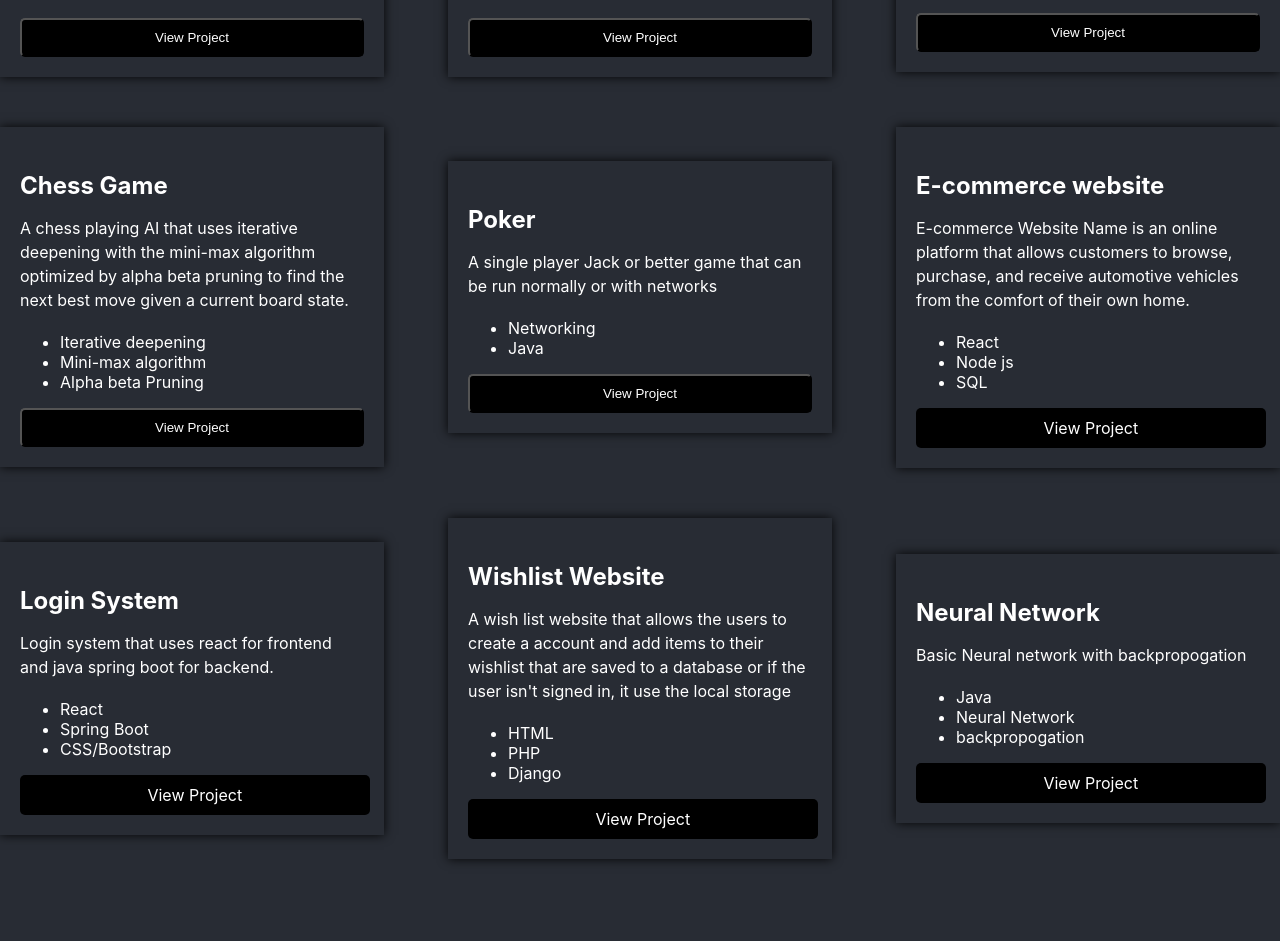
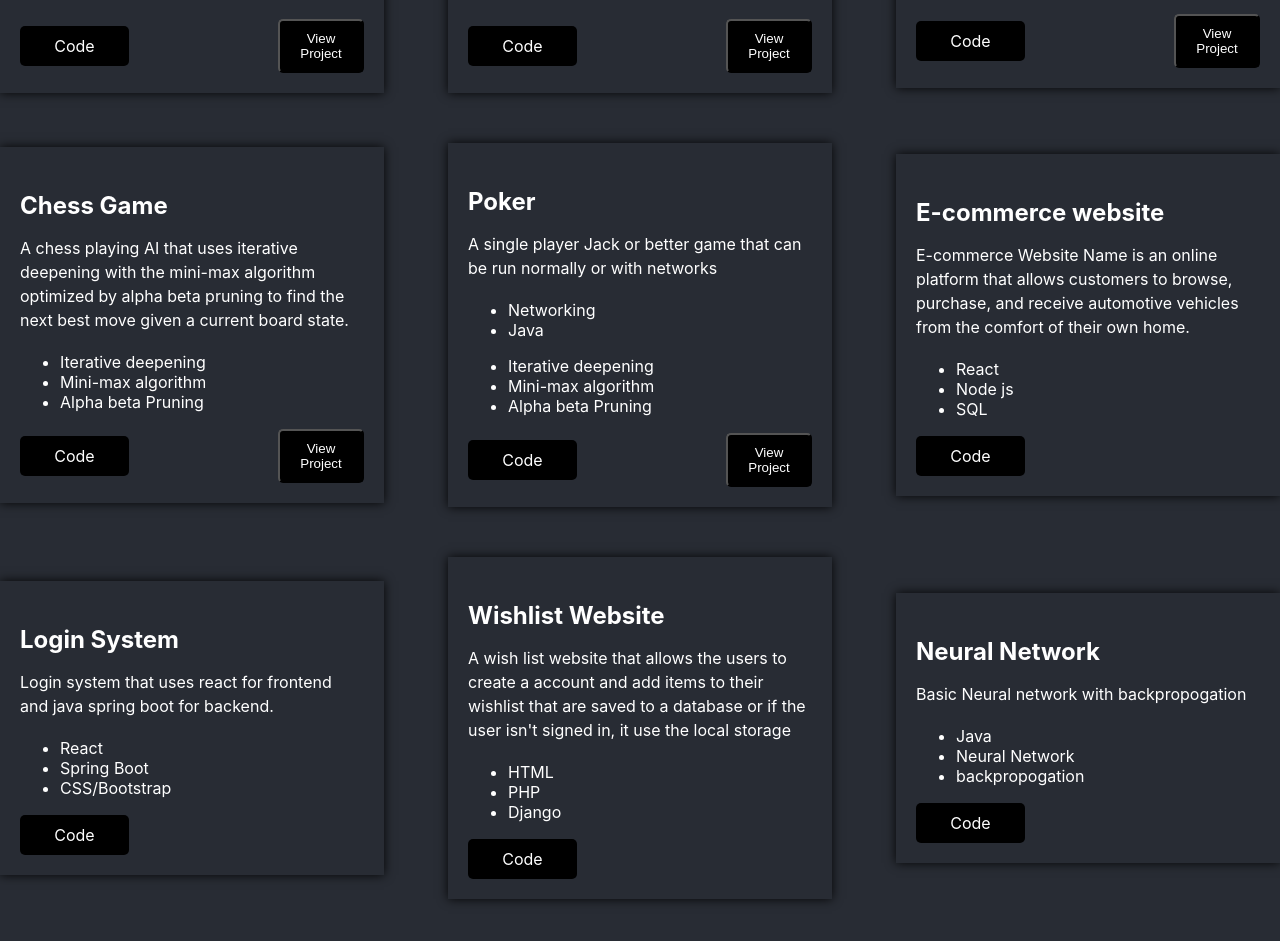
Before and after one commit to Harman3328/portfolio, a React (Create React App) app: page / in a window 1280 px wide. Shown: the part 7631-8572 px from the top of the page. Built offline with nearby package versions, Linux system fonts and the light colour scheme.

Commit message:
fixed pdf not showing

```diff
--- a/src/components/Home.js
+++ b/src/components/Home.js
@@ -4,7 +4,6 @@ import "aos/dist/aos.css";
 import styles from "./Home.module.css"
 import { FaLinkedin, FaGithub, FaEnvelope, FaPhone } from 'react-icons/fa';
 import JobOnePopup from "./JobOnePopup";
-import ProjectPopup from "./ProjectPopup";
 import CanadaSummerGames from "../assets/canada-summer-games-2022.jpg";
 import AnimalerieRègneAnimal from "../assets/Animalerie-Règne-Animal.png"
 import Thelashbarco from "../assets/Thelashbarco.png"
@@ -48,28 +47,13 @@ function Home() {
     const [showPopupOne, setShowPopupOne] = useState(false);
     const [showPopupTwo, setShowPopupTwo] = useState(false);
     const [showPopupThree, setShowPopupThree] = useState(false);
-    const [showPopupFour, setShowPopupFour] = useState(false);
-    const [showPopupFive, setShowPopupFive] = useState(false);
-    const [showPopupSix, setShowPopupSix] = useState(false);
-    const [showPopupSeven, setShowPopupSeven] = useState(false);
-    const [showPopupEight, setShowPopupEight] = useState(false);
 
     useEffect(() => {
         AOS.init({ duration: 2000 })
     }, [])
 
-    function openPdf() {
-        window.open(resumePdf)
-    }
-
-    function scrollToSection() {
-        setTimeout(() => {
-            document.getElementById("popupProject").scrollIntoView({
-                behavior: "smooth",
-                block: "start",
-                inline: "nearest"
-            });
-        }, 200)
+    function openPdf(pdf) {
+        window.open(pdf)
     }
 
     function handlePopupOneButtonClick() {
@@ -94,51 +78,6 @@ function Home() {
 
     function handleCloseThreeButtonClick() {
         setShowPopupThree(false);
-    }
-
-    function handlePopupFourButtonClick() {
-        setShowPopupFour(true);
-        scrollToSection()
-    }
-
-    function handleCloseFourButtonClick() {
-        setShowPopupFour(false);
-    }
-
-    function handlePopupFiveButtonClick() {
-        setShowPopupFive(true);
-        scrollToSection()
-    }
-
-    function handleCloseFiveButtonClick() {
-        setShowPopupFive(false);
-    }
-
-    function handlePopupSixButtonClick() {
-        setShowPopupSix(true);
-        scrollToSection()
-    }
-
-    function handleCloseSixButtonClick() {
-        setShowPopupSix(false);
-    }
-
-    function handlePopupSevenButtonClick() {
-        setShowPopupSeven(true);
-        scrollToSection()
-    }
-
-    function handleCloseSevenButtonClick() {
-        setShowPopupSeven(false);
-    }
-
-    function handlePopupEightButtonClick() {
-        setShowPopupEight(true);
-        scrollToSection()
-    }
-
-    function handleCloseEightButtonClick() {
-        setShowPopupEight(false);
     }
 
     return (
@@ -628,10 +567,10 @@ function Home() {
                 </div>
             </div>
 
-            <div data-aos="fade-up" className={styles.projectContainer} id="projects">
-                <h2 className={styles.projectHeading}>Projects</h2>
+            <div className={styles.projectContainer} id="projects">
+                <h2 className={styles.projectHeading} data-aos="fade-up">Projects</h2>
                 <div className={styles.projectContainerInner}>
-                    <div className={`${styles.project} ${!showPopupFour ? styles.projectSpecial : ""}`}>
+                    <div className={styles.project } data-aos="fade-up">
                         <div className={styles.projectDetails}>
                             <h3 className={styles.projectTitle}>Evo Art and Procedural Textures</h3>
                             <p className={styles.projectDescription}>
@@ -642,13 +581,25 @@ function Home() {
                                 <li>Genetic Programming</li>
                                 <li>ECJ</li>
                             </ul>
-                            <button type="button" className={styles.projectLink} onClick={handlePopupFourButtonClick}>
+                            <div className={styles.projectButtons}>
+                                <a
+                                    href="https://github.com/Harman3328/Evo-Art-and-Procedural-Textures.git"
+                                    className={styles.projectCodeButton}
+                                >
+                                    Code
+                                </a>
+                                <button
+                                    type="button"
+                                    className={styles.projectViewButton}
+                                    onClick={() => openPdf(evoArtPdf)}
+                                >
                                     View Project
                                 </button>
                             </div>
                         </div>
+                    </div>
 
-                    <div className={`${styles.project} ${!showPopupFive ? styles.projectSpecial : ""}`}>
+                    <div className={styles.project} data-aos="fade-up">
                         <div className={styles.projectDetails}>
                             <h3 className={styles.projectTitle}>Genetic Programming Cancer Diagnostic</h3>
                             <p className={styles.projectDescription}>
@@ -659,13 +610,25 @@ function Home() {
                                 <li>Genetic Programming</li>
                                 <li>ECJ</li>
                             </ul>
-                            <button type="button" className={styles.projectLink} onClick={handlePopupFiveButtonClick}>
+                            <div className={styles.projectButtons}>
+                                <a
+                                    href="https://github.com/Harman3328/Genetic-Programming--Cancer-Diagnostic.git"
+                                    className={styles.projectCodeButton}
+                                >
+                                    Code
+                                </a>
+                                <button
+                                    type="button"
+                                    className={styles.projectViewButton}
+                                    onClick={() => openPdf(GPCancerPdf)}
+                                >
                                     View Project
                                 </button>
                             </div>
                         </div>
+                    </div>
 
-                    <div className={`${styles.project} ${!showPopupSix ? styles.projectSpecial : ""}`}>
+                    <div className={styles.project} data-aos="fade-up">
                         <div className={styles.projectDetails}>
                             <h3 className={styles.projectTitle}>Genetic Algorithms</h3>
                             <p className={styles.projectDescription}>
@@ -676,13 +639,25 @@ function Home() {
                                 <li>Uniform Crossover</li>
                                 <li>Modified Ordered Crossover</li>
                             </ul>
-                            <button type="button" className={styles.projectLink} onClick={handlePopupSixButtonClick}>
+                            <div className={styles.projectButtons}>
+                                <a
+                                    href="https://github.com/Harman3328/Genetic_Algorithms.git"
+                                    className={styles.projectCodeButton}
+                                >
+                                    Code
+                                </a>
+                                <button
+                                    type="button"
+                                    className={styles.projectViewButton}
+                                    onClick={() => openPdf(GeneticAlgorithmPdf)}
+                                >
                                     View Project
                                 </button>
                             </div>
                         </div>
+                    </div>
 
-                    <div className={`${styles.project} ${!showPopupSeven ? styles.projectSpecial : ""}`}>
+                    <div className={styles.project} data-aos="fade-up">
                         <div className={styles.projectDetails}>
                             <h3 className={styles.projectTitle}>Chess Game</h3>
                             <p className={styles.projectDescription}>
@@ -694,13 +669,25 @@ function Home() {
                                 <li>Mini-max algorithm</li>
                                 <li>Alpha beta Pruning</li>
                             </ul>
-                            <button type="button" className={styles.projectLink} onClick={handlePopupSevenButtonClick}>
+                            <div className={styles.projectButtons}>
+                                <a
+                                    href="https://github.com/Harman3328/ChessGame.git"
+                                    className={styles.projectCodeButton}
+                                >
+                                    Code
+                                </a>
+                                <button
+                                    type="button"
+                                    className={styles.projectViewButton}
+                                    onClick={() => openPdf(chessGamePdf)}
+                                >
                                     View Project
                                 </button>
                             </div>
                         </div>
+                    </div>
 
-                    <div className={`${styles.project} ${!showPopupEight ? styles.projectSpecial : ""}`}>
+                    <div className={styles.project} data-aos="fade-up">
                         <div className={styles.projectDetails}>
                             <h3 className={styles.projectTitle}>Poker</h3>
                             <p className={styles.projectDescription}>
@@ -710,13 +697,30 @@ function Home() {
                                 <li>Networking</li>
                                 <li>Java</li>
                             </ul>
-                            <button type="button" className={styles.projectLink} onClick={handlePopupEightButtonClick}>
+                            <ul className={styles.projectFeatures}>
+                                <li>Iterative deepening</li>
+                                <li>Mini-max algorithm</li>
+                                <li>Alpha beta Pruning</li>
+                            </ul>
+                            <div className={styles.projectButtons}>
+                                <a
+                                    href="https://github.com/Harman3328/Poker.git"
+                                    className={styles.projectCodeButton}
+                                >
+                                    Code
+                                </a>
+                                <button
+                                    type="button"
+                                    className={styles.projectViewButton}
+                                    onClick={() => openPdf(pokerPdf)}
+                                >
                                     View Project
                                 </button>
                             </div>
                         </div>
+                    </div>
 
-                    <div className={`${styles.project} ${!showPopupOne ? styles.projectSpecial : ""}`}>
+                    <div className={styles.project} data-aos="fade-up">
                         <div className={styles.projectDetails}>
                             <h3 className={styles.projectTitle}>E-commerce website</h3>
                             <p className={styles.projectDescription}>
@@ -728,16 +732,18 @@ function Home() {
                                 <li>Node js</li>
                                 <li>SQL</li>
                             </ul>
+                            <div className={styles.projectButtons}>
                                 <a
-                                className={styles.projectLinkButton}
                                     href="https://github.com/Harman3328/E-commerce_website.git"
+                                    className={styles.projectCodeButton}
                                 >
-                                View Project
+                                    Code
                                 </a>
                             </div>
                         </div>
+                    </div>
 
-                    <div className={`${styles.project} ${!showPopupOne ? styles.projectSpecial : ""}`}>
+                    <div className={styles.project} data-aos="fade-up">
                         <div className={styles.projectDetails}>
                             <h3 className={styles.projectTitle}>Login System </h3>
                             <p className={styles.projectDescription}>
@@ -748,16 +754,18 @@ function Home() {
                                 <li>Spring Boot</li>
                                 <li>CSS/Bootstrap</li>
                             </ul>
+                            <div className={styles.projectButtons}>
                                 <a
-                                className={styles.projectLinkButton}
                                     href="https://github.com/Harman3328/Login_System.git"
+                                    className={styles.projectCodeButton}
                                 >
-                                View Project
+                                    Code
                                 </a>
                             </div>
                         </div>
+                    </div>
 
-                    <div className={`${styles.project} ${!showPopupOne ? styles.projectSpecial : ""}`}>
+                    <div className={styles.project} data-aos="fade-up">
                         <div className={styles.projectDetails}>
                             <h3 className={styles.projectTitle}>Wishlist Website</h3>
                             <p className={styles.projectDescription}>
@@ -770,15 +778,17 @@ function Home() {
                                 <li>PHP</li>
                                 <li>Django</li>
                             </ul>
+                            <div className={styles.projectButtons}>
                                 <a
-                                className={styles.projectLinkButton}
                                     href="https://github.com/Harman3328/Wishlist_website.git"
+                                    className={styles.projectCodeButton}
                                 >
-                                View Project
+                                    Code
                                 </a>
                             </div>
                         </div>
-                    <div className={`${styles.project} ${!showPopupOne ? styles.projectSpecial : ""}`}>
+                    </div>
+                    <div className={styles.project} data-aos="fade-up">
                         <div className={styles.projectDetails}>
                             <h3 className={styles.projectTitle}>Neural Network</h3>
                             <p className={styles.projectDescription}>
@@ -789,89 +799,22 @@ function Home() {
                                 <li>Neural Network</li>
                                 <li>backpropogation</li>
                             </ul>
+                            <div className={styles.projectButtons}>
                                 <a
-                                className={styles.projectLinkButton}
                                     href="https://github.com/Harman3328/Neural_Network.git"
+                                    className={styles.projectCodeButton}
                                 >
-                                View Project
+                                    Code
                                 </a>
                             </div>
                         </div>
                     </div>
-                <ProjectPopup trigger={showPopupFour} setTrigger={handleCloseFourButtonClick}>
-                    <h3 className={styles.popTitle}>Evo Art and Procedural Textures</h3>
-                    <object data={evoArtPdf} type="application/pdf" width="100%" height="600px">
-                        <p>This browser does not support PDFs. Please download the PDF to view it:
-                            <a href={evoArtPdf}>Download PDF</a>.</p>
-                    </object>
-                    <a
-                        className={styles.projectButton}
-                        href="https://github.com/Harman3328/Evo-Art-and-Procedural-Textures.git"
-                    >
-                        Code
-                    </a>
-                </ProjectPopup>
-
-                <ProjectPopup trigger={showPopupFive} setTrigger={handleCloseFiveButtonClick}>
-                    <h3 className={styles.popTitle}>Genetic Programming Cancer Diagnostic</h3>
-                    <object data={GPCancerPdf} type="application/pdf" width="100%" height="600px">
-                        <p>This browser does not support PDFs. Please download the PDF to view it:
-                            <a href={GPCancerPdf}>Download PDF</a>.</p>
-                    </object>
-                    <a
-                        className={styles.projectButton}
-                        href="https://github.com/Harman3328/Genetic-Programming--Cancer-Diagnostic.git"
-                    >
-                        Code
-                    </a>
-                </ProjectPopup>
-
-                <ProjectPopup trigger={showPopupSix} setTrigger={handleCloseSixButtonClick}>
-                    <h3 className={styles.popTitle}>Genetic Algorithms</h3>
-                    <object data={GeneticAlgorithmPdf} type="application/pdf" width="100%" height="600px">
-                        <p>This browser does not support PDFs. Please download the PDF to view it:
-                            <a href={GeneticAlgorithmPdf}>Download PDF</a>.</p>
-                    </object>
-                    <a
-                        className={styles.projectButton}
-                        href="https://github.com/Harman3328/Genetic_Algorithms.git"
-                    >
-                        Code
-                    </a>
-                </ProjectPopup>
-
-                <ProjectPopup trigger={showPopupSeven} setTrigger={handleCloseSevenButtonClick}>
-                    <h3 className={styles.popTitle}>Chess Game</h3>
-                    <object data={chessGamePdf} type="application/pdf" width="100%" height="600px">
-                        <p>This browser does not support PDFs. Please download the PDF to view it:
-                            <a href={chessGamePdf}>Download PDF</a>.</p>
-                    </object>
-                    <a
-                        className={styles.projectButton}
-                        href="https://github.com/Harman3328/ChessGame.git"
-                    >
-                        Code
-                    </a>
-                </ProjectPopup>
-
-                <ProjectPopup trigger={showPopupEight} setTrigger={handleCloseEightButtonClick}>
-                    <h3 className={styles.popTitle}>Poker</h3>
-                    <object data={pokerPdf} type="application/pdf" width="100%" height="600px">
-                        <p>This browser does not support PDFs. Please download the PDF to view it:
-                            <a href={pokerPdf}>Download PDF</a>.</p>
-                    </object>
-                    <a
-                        className={styles.projectButton}
-                        href="https://github.com/Harman3328/Poker.git"
-                    >
-                        Code
-                    </a>
-                </ProjectPopup>
+                </div>
             </div>
 
             <div className={styles.contactContainer} id="contact">
-                <h2 className={styles.contactHeading}>Contact</h2>
-                <div className={styles.contactCard}>
+                <h2 className={styles.contactHeading} data-aos="fade-up">Contact</h2>
+                <div className={styles.contactCard} data-aos="fade-up">
                     <div className={styles.contactCardContent}>
                         <h1>Harmandeep Mangat</h1>
                         <p className={styles.contactTitle}>Full Stack Developer</p>
@@ -891,7 +834,7 @@ function Home() {
                             </a>
                         </div>
                     </div>
-                    <p><button className={styles.contactButton} onClick={openPdf}>Resume</button></p>
+                    <p><button className={styles.contactButton} onClick={() => openPdf(resumePdf)}>Resume</button></p>
                 </div>
             </div>
         </div>
--- a/src/components/Home.module.css
+++ b/src/components/Home.module.css
@@ -212,7 +212,7 @@ body {
     color: white;
 }
 
-.projectSpecial:hover {
+.project:hover {
     box-shadow: 0px 0px 20px rgba(0, 0, 0, 0.2);
     transform: translateY(-10px);
 }
@@ -250,21 +250,15 @@ body {
     border: 1px solid #000;
 }
 
-.projectButton {
-    display: inline-block;
-    margin-top: 10px;
-    padding: 10px 20px;
-    background-color: #555;
-    color: #fff;
-    text-decoration: none;
-    border-radius: 5px;
+.projectButtons {
+    display: flex;
+    flex-wrap: wrap;
+    justify-content: space-between;
+    align-items: center;
+    margin-top: 5%;
 }
 
-.projectButton:hover {
-    background-color: #333;
-}
-
-.projectLinkButton {
+.projectCodeButton {
     display: block;
     background-color: #000;
     color: #fff;
@@ -272,14 +266,33 @@ body {
     padding: 10px 20px;
     border-radius: 5px;
     text-decoration: none;
-    width: 90%;
+    width: 20%;
     transition: all 0.3s ease-in-out;
 }
 
-.projectLinkButton:hover {
+.projectCodeButton:hover {
     background-color: #fff;
     color: #000;
     border: 1px solid #000;
+}
+
+.projectViewButton {
+    display: block;
+    background-color: #000;
+    color: #fff;
+    text-align: center;
+    padding: 10px 20px;
+    border-radius: 5px;
+    text-decoration: none;
+    width: 25%;
+    transition: all 0.3s ease-in-out;
+}
+
+.projectViewButton:hover {
+    background-color: #fff;
+    color: #000;
+    border: 1px solid #000;
+    cursor: pointer;
 }
 
 .contactContainer {
@@ -352,6 +365,19 @@ body {
     .name {
         font-size: 100px;
     }
+
+    .projectButtons {
+        flex-direction: column;
+        align-items: flex-start;
+    }
+
+    .projectCodeButton {
+        margin-bottom: 10px;
+    }
+
+    .projectViewButton {
+        width: 50%;
+    }
 }
 
 @media (max-width: 768px) {
```
Also changed, not shown: src/components/ProjectPopup.js (deleted, +0 -15 lines), src/components/ProjectPopup.module.css (deleted, +0 -45 lines). Lines whose indentation alone changed are shown as unchanged.
